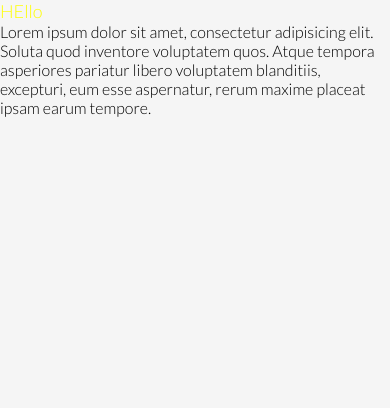
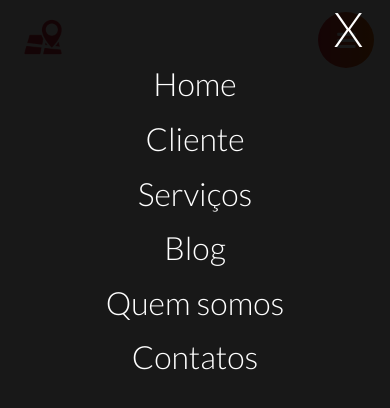
Before and after one commit to cmpereirasi/Design-Responsive-curso, a website: page index.html in a window 390 px wide. Drawn offline with Linux system fonts and the light colour scheme.

Commit message:
criando menu hamburger

```diff
--- a/index.html
+++ b/index.html
@@ -12,14 +12,30 @@
     <link href="https://fonts.googleapis.com/css?family=Lato:300,400,700i" rel="stylesheet">
     <link href="//netdna.bootstrapcdn.com/font-awesome/4.0.3/css/font-awesome.min.css" rel="stylesheet">
     <link rel="stylesheet" href="css/main.css">
-    <!--[if lt IE 9]>
-      <script src="https://oss.maxcdn.com/libs/html5shiv/3.7.2/html5shiv.js"></script>
-      <script src="https://oss.maxcdn.com/libs/respond.js/1.4.2/respond.min.js"></script>
-    <![endif]-->
+    <link rel="icon" href="img/icon.png">
   </head>
   <body>
-    <h1>HEllo</h1>
-        <p>Lorem ipsum dolor sit amet, consectetur adipisicing elit. Soluta quod inventore voluptatem quos. Atque tempora asperiores pariatur libero voluptatem blanditiis, excepturi, eum esse aspernatur, rerum maxime placeat ipsam earum tempore.</p>
+    <header class="l-cabecalho">
+        <a href="index.html">
+          <h1 class="l-logo"> NodeProp - Especializado em soluções</h1>
+        </a>
+
+        <button class="m-btn-menu">
+          <i class="fa fa-bars fa-lg"></i>
+        </button>
+
+        <nav class="l-menu">
+            <a class="m-btn-close">X</a>
+            <ul>
+              <li><a href="#">Home</a></li>
+              <li><a href="#">Cliente</a></li>
+              <li><a href="#">Serviços</a></li>
+              <li><a href="#">Blog</a></li>
+              <li><a href="#">Quem somos</a></li>
+              <li><a href="#">Contatos</a></li>
+            </ul>
+        </nav>
+    </header>
 
 
 
--- a/scss/base/_variables.scss
+++ b/scss/base/_variables.scss
@@ -1,2 +1,4 @@
 // colores do layout
 $cinza: #f5f5f5;
+$cor-logo-1: #ce2e3c;
+$cor-logo-2: #da6709;
--- a/scss/layouts/_header.scss
+++ b/scss/layouts/_header.scss
@@ -0,0 +1,13 @@
+.l-cabecalho{
+	width: 100%;
+	float: left;
+	padding: 3% 4%;
+
+	.l-logo{
+		width: 56px;
+		height: 56px;
+		float: left;
+		background: url(../img/logo-mobile.png) center center/56px no-repeat;
+		font-size: 0;
+	}
+}
--- a/scss/layouts/_nav.scss
+++ b/scss/layouts/_nav.scss
@@ -0,0 +1,27 @@
+.l-menu{
+	width: 100%;
+	height: 100%;
+	position: fixed;
+	background-color: rgba(0,0,0,0.9);
+	top: 0;
+	left: 0;
+
+	ul{
+		width: 100%;
+		text-align: center;
+		float: left;
+
+		li{
+			padding: 2%;
+
+			a{
+				font-size: 2em;
+				color: #fff;
+				padding: 2% 3%;
+				&:hover{
+					border: 1px solid $cor-logo-2;
+				}
+			}
+		}
+	}
+}
--- a/scss/main.scss
+++ b/scss/main.scss
@@ -8,12 +8,8 @@
 /* import BASE*/
 @import "base/base";
 @import "base/variables";
+@import "layouts/header";
+@import "layouts/nav";
+@import "modules/buttons";
 /* @import "layout";*/
 /* @import "modules";*/
-
-
-h1{
-  dorder-radeius: 14;
-  color: yellow;
-  font-size: 18px;
-}
--- a/scss/modules/_buttons.scss
+++ b/scss/modules/_buttons.scss
@@ -0,0 +1,19 @@
+@import "base/variables";
+// modulo button section
+.m-btn-menu{
+	width: 56px;
+	height: 56px;
+	float: right;
+	text-align: center;
+	color: #FFF;
+	border-radius: 56px;
+	cursor: pointer;
+	background: linear-gradient(to right, $cor-logo-1, $cor-logo-2);
+}
+.m-btn-close{
+	font-size: 3em;
+	color: #FFF;
+	float: right;
+	cursor: pointer;
+	margin-right: 7%;
+}
```
Also changed, not shown: js/app.min.js (deleted, +0 -1 lines), css/main.css.
